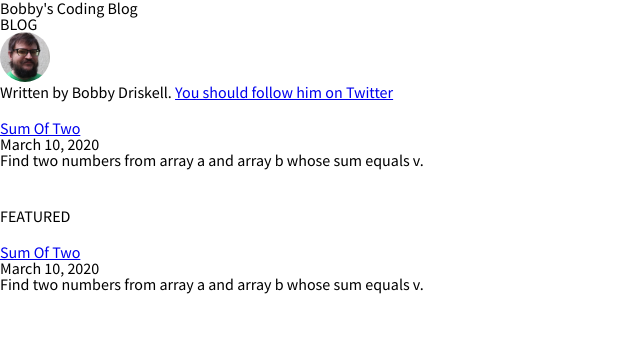
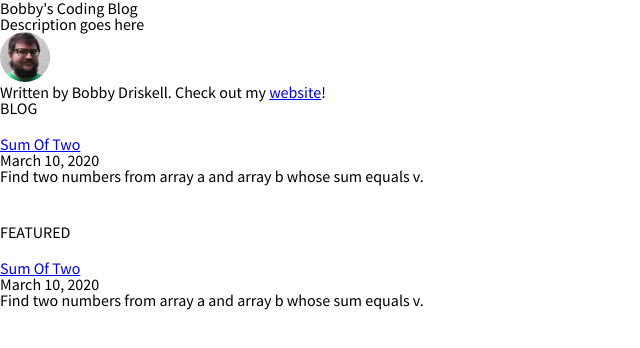
Before and after one commit to BobbyAD/challenge-blog, a Gatsby site: page / in a window 1280 px wide. Shown: the whole page, without its empty margins (0-640 px from the left). Built offline with nearby package versions, Linux system fonts and the light colour scheme; Gatsby itself is replaced by a stand-in of ours; some packages are replaced by stand-ins of ours.

Commit message:
Updated bio, moved some stuff

```diff
--- a/gatsby-config.js
+++ b/gatsby-config.js
@@ -6,7 +6,7 @@ module.exports = {
         description: `Bobby's code blog. Mostly code challenge solutions.`,
         siteUrl: `https://blog.bobbyad.dev`,
         social: {
-            twitter: `123BobbyAD`,
+            website: `https://bobbyad.dev`,
         },
     },
     plugins: [
--- a/src/components/bio.js
+++ b/src/components/bio.js
@@ -26,9 +26,8 @@ function Bio() {
                         />
                         <p>
                             Written by <strong>{author}</strong>.{` `}
-                            <a href={`https://twitter.com/${social.twitter}`}>
-                                You should follow him on Twitter
-                            </a>
+                            Check out my{" "}
+                            <a href={`${social.website}`}>website</a>!
                         </p>
                     </div>
                 )
@@ -50,7 +49,7 @@ const bioQuery = graphql`
             siteMetadata {
                 author
                 social {
-                    twitter
+                    website
                 }
             }
         }
--- a/src/components/blog.js
+++ b/src/components/blog.js
@@ -1,7 +1,5 @@
 import React from "react"
-import { Link, graphql, useStaticQuery } from "gatsby"
-
-import Bio from "./bio"
+import { Link } from "gatsby"
 
 import { useBlogs } from "../queries/useBlogs"
 
@@ -10,7 +8,6 @@ const Blog = () => {
 
     return (
         <>
-            <Bio />
             <div style={{ margin: "20px 0 40px" }}>
                 {posts.map(({ node }) => {
                     const title = node.frontmatter.title || node.fields.slug
--- a/src/pages/index.js
+++ b/src/pages/index.js
@@ -10,6 +10,7 @@ import "../styles/fonts.css"
 
 import { ThemeProvider } from "react-jss"
 import Featured from "../components/featured"
+import Bio from "../components/bio"
 
 const IndexPage = () => {
     const theme = {}
@@ -20,6 +21,10 @@ const IndexPage = () => {
         <ThemeProvider theme={theme}>
             <div className={classes.container}>
                 <div className={classes.title}>{`${siteTitle}`}</div>
+                <div>
+                    <p>Description goes here</p>
+                    <Bio />
+                </div>
                 BLOG
                 <Blog />
                 FEATURED
```
